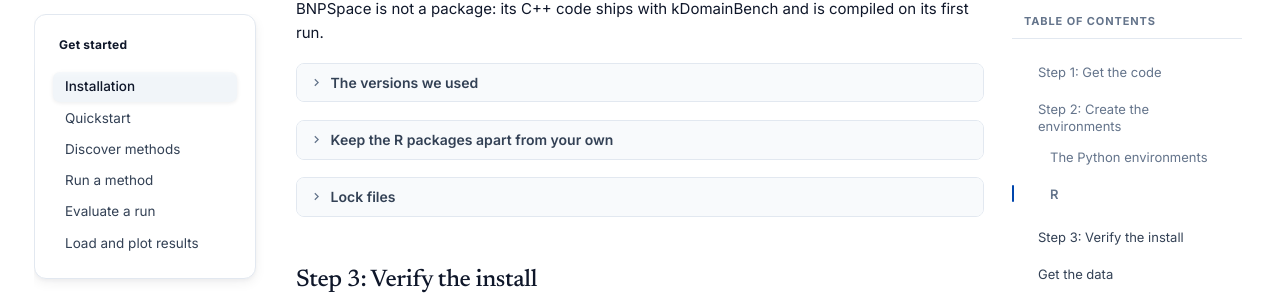
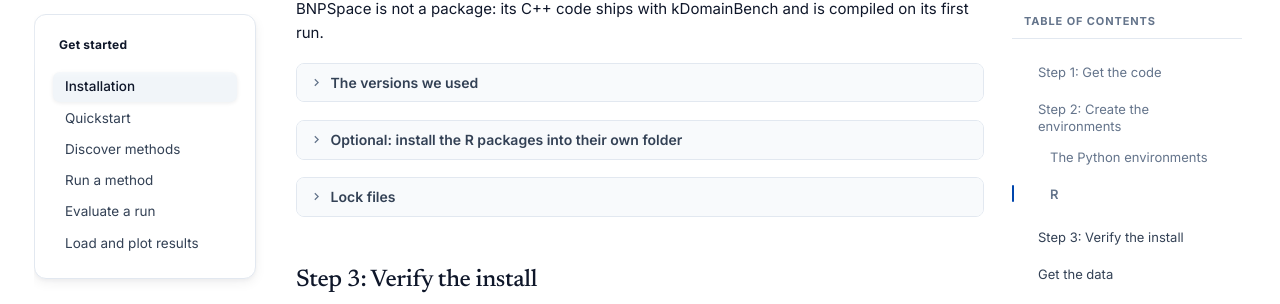
Before and after one commit to PYangLab/domainNumber, an MkDocs documentation site: the page built from docs/installation.md, in a window 1280 px wide and 900 px high, scrolled down 2482 px. Shown: the part 129-433 px from the top of the window. Built offline with MkDocs 1.6.1 and Material for MkDocs 9.7.7, drawn with Linux system fonts in a browser that asks for light colours; nearby versions of some CDN libraries; library files that are not in the unit come from our copies; comment, search, counter and statistics services are not loaded; part of the change alters nothing that is shown.

Commit message:
Installation: clearer optional R library note

````diff
--- a/docs/installation.md
+++ b/docs/installation.md
@@ -80,16 +80,17 @@ BNPSpace is not a package: its C++ code ships with kDomainBench and is compiled
     SC.MEB 1.1, BayesSpace 1.14.0, Seurat 5.3.0 and zellkonverter 1.14.1. `envs/kdb_r.lock.csv`
     lists every R package with its version.
 
-??? note "Keep the R packages apart from your own"
-    Install them into a separate library, and point kDomainBench at it:
+??? note "Optional: install the R packages into their own folder"
+    By default the script installs into your usual R library, next to your other packages.
+    To keep them separate, give it a folder, and tell kDomainBench to use that folder:
 
     ```bash title="terminal"
     Rscript envs/install_r_packages.R ~/kdb_r/library
     export KDB_R_LIB=~/kdb_r/library
     ```
 
-    With `KDB_R_LIB` set, the R methods see only this library and base R, not your user and
-    site libraries.
+    The R methods then use only the packages in that folder (plus base R), so updating your
+    own packages does not change them.
 
 ??? note "Lock files"
     | File | What it locks |
````
